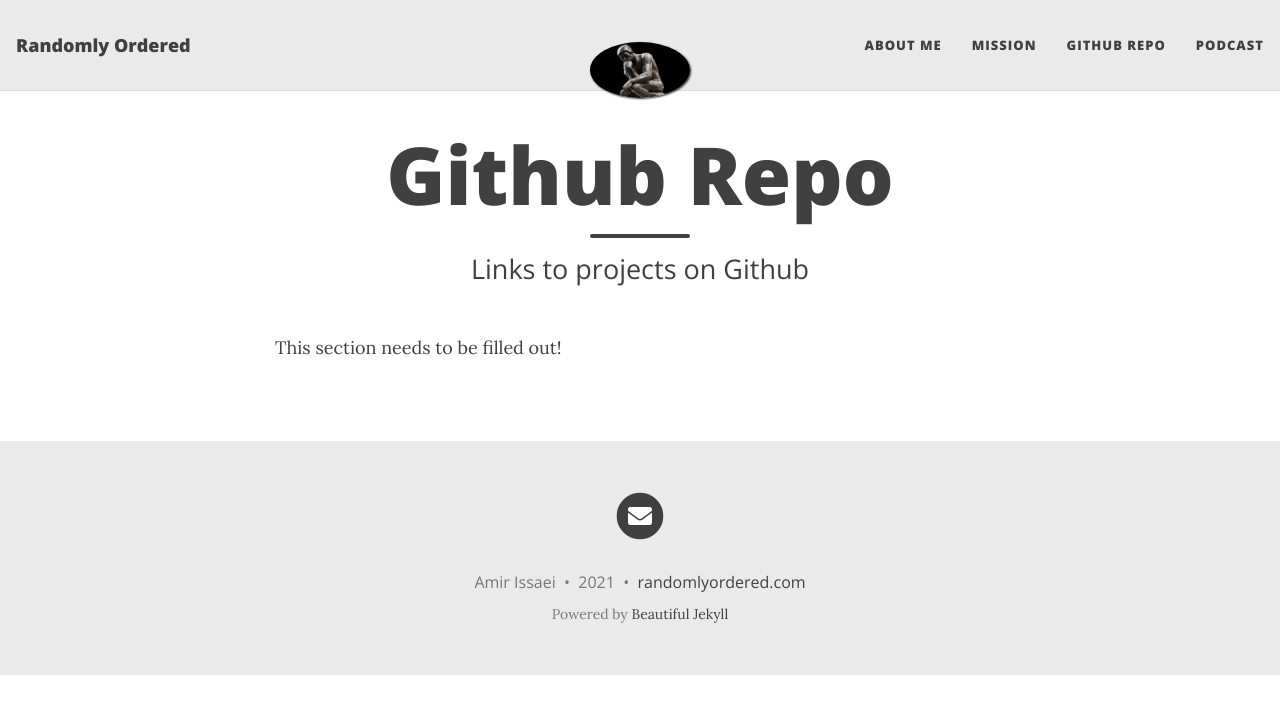
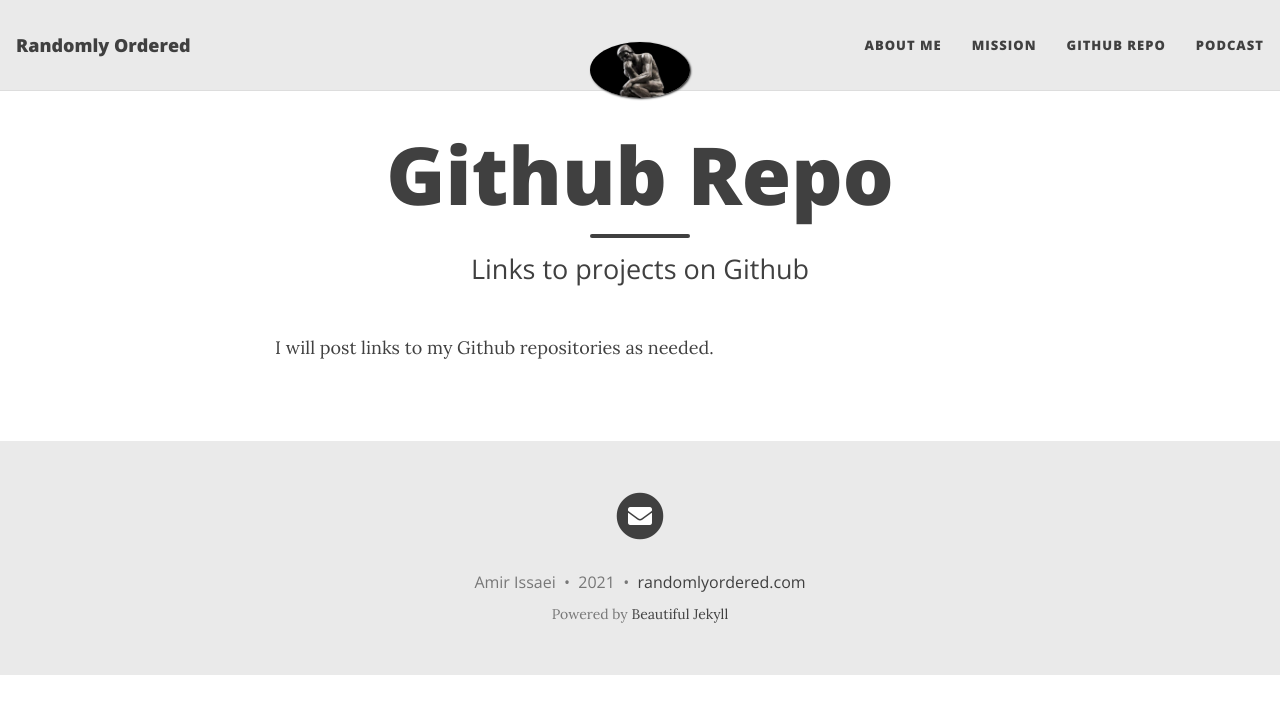
Before and after one commit to aissaei/randomlyordered.github.io, a Jekyll site: the page built from githubrepository.md, in a window 1280 px wide. Shown: the top 714 px of the page. Built offline with Jekyll 4.4.1, drawn with Linux system fonts in a browser that asks for light colours; nearby versions of some CDN libraries.

```diff
--- a/githubrepository.md
+++ b/githubrepository.md
@@ -4,4 +4,4 @@
 subtitle: Links to projects on Github
 ---
 
-This section needs to be filled out!
+I will post links to my Github repositories as needed.
```
Also changed, not shown: podcast.md (+1 -1 lines).
